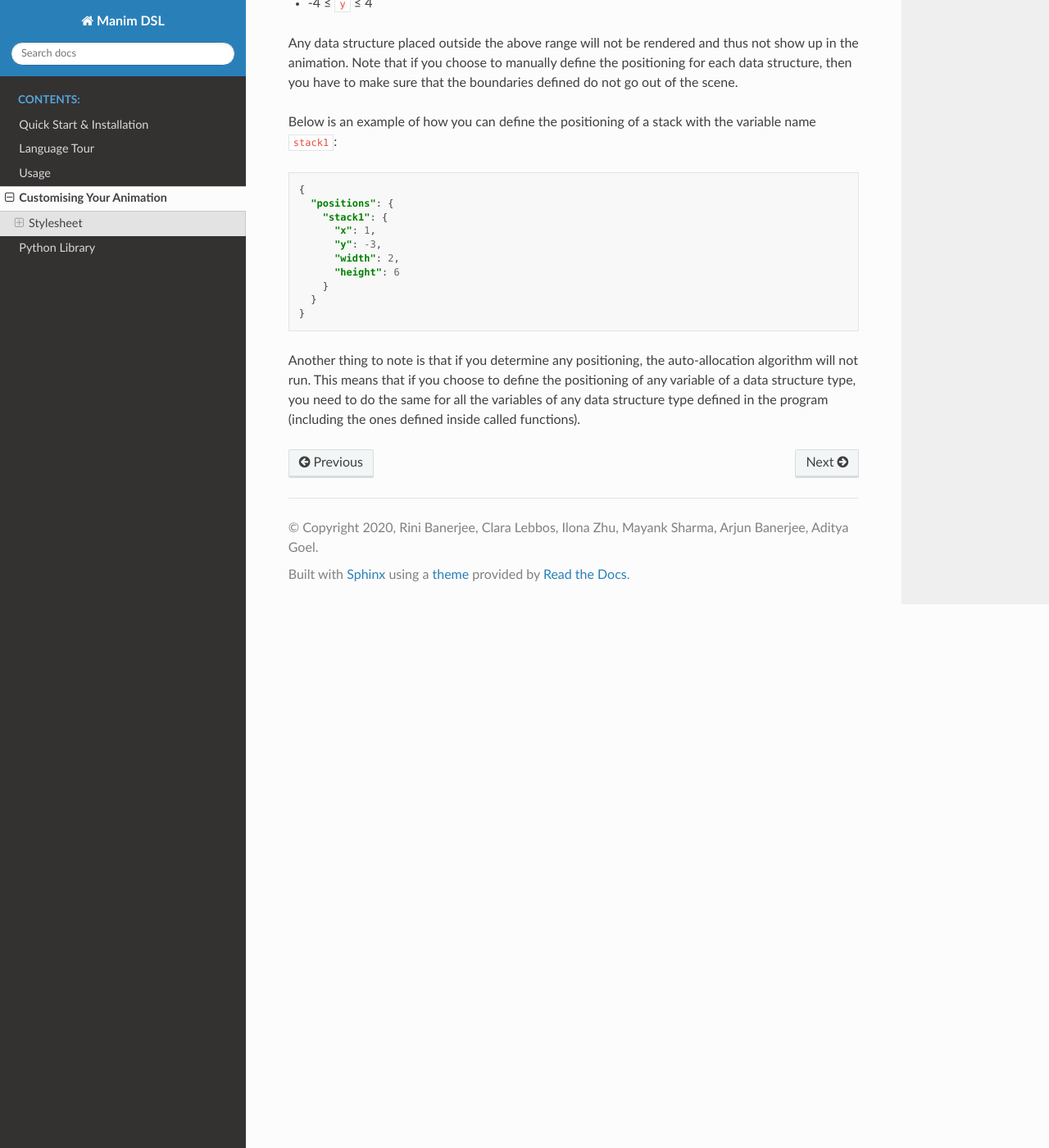
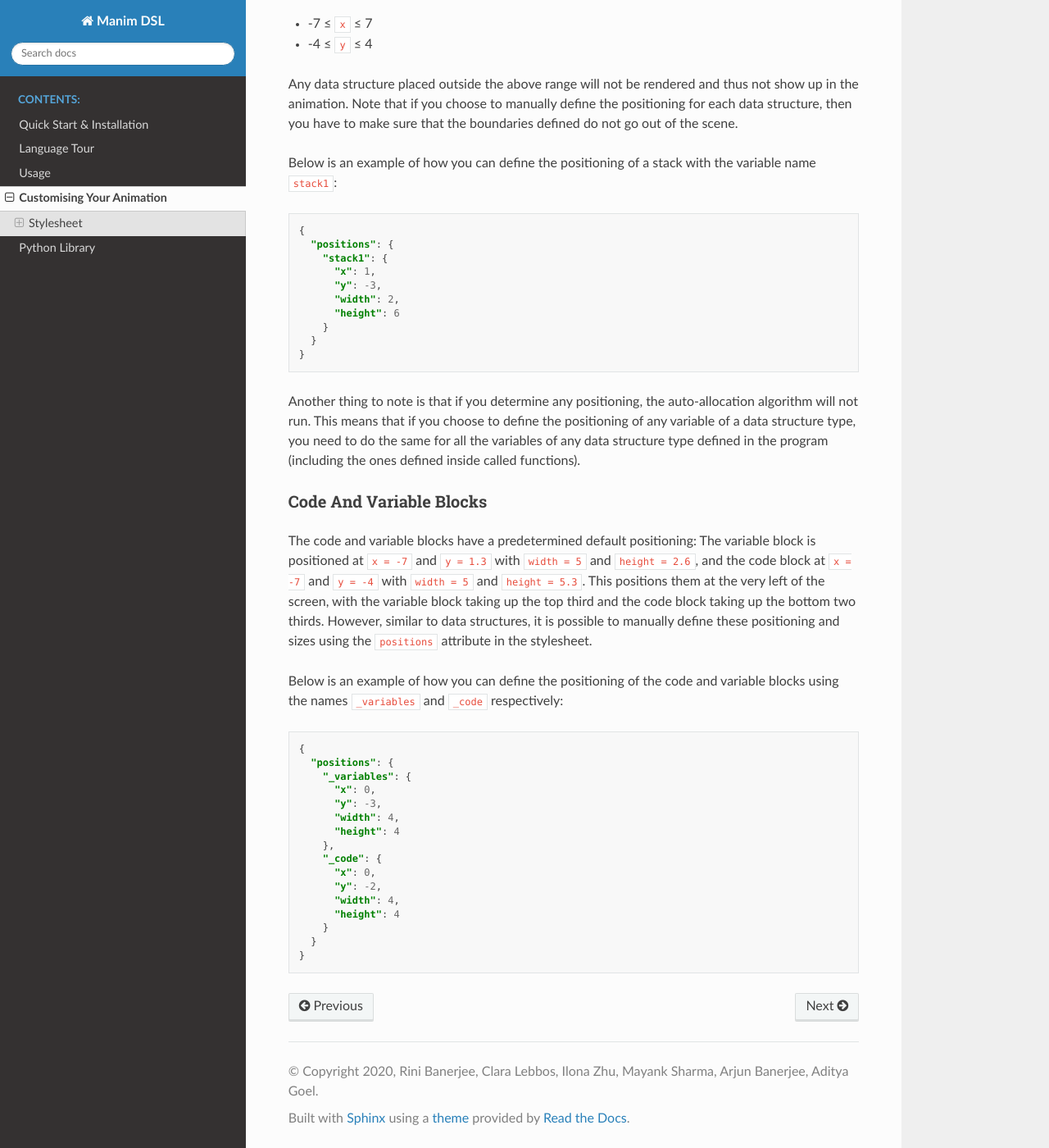
Before and after one commit to VAlgoLang/valgolang.github.io, a Sphinx documentation site: the page built from source/customisation.rst, in a window 1280 px wide and 1400 px high, scrolled down 5444 px. Shown: the whole window at 82% size. Built offline with Sphinx 7.4.7 and the Read the Docs theme 2.0.0, drawn with Linux system fonts in a browser that asks for light colours.

Commit message:
Feature/ch337/add code and variable block positioning to (#28)
* Added documentation for syntax highlighting

* Minor rephrasing

* Forgot to push tab and whitespace

* Added documentation for code and variable block positioning

* Minor phrasing changes

Co-authored-by: Rini Banerjee <rbanerjee20@gmail.com>

```diff
--- a/source/customisation.rst
+++ b/source/customisation.rst
@@ -96,7 +96,6 @@ Syntax highlighting utlizes the `Pygment <https://pygments.org/demo/>`_ library.
       "syntaxHighlightingStyle": "inkpot"
     }
 
-
 The values accepted for this are the following:
  * "inkpot"
  * "solarized-dark"
@@ -116,6 +115,7 @@ Displaying new lines entered in your DSL is enabled as a default. To switch off
     {
       "displayNewLinesInCode": false
     }
+
 
 Code Syntax Highlighting Tabulation
 ^^^^^^^^^^^^^^^^^^^^^^^^^^^^^^^^^^^
@@ -215,8 +215,10 @@ In a program where ``stack1`` is a variable of type ``Stack``, ``stack1`` would
   * ``textColor`` : ``"green"``
 
 Positioning
-^^^^^^^^^^^
+^^^^^^^^^^^^^^^^^^^^^^
 
+Data structures
+^^^^^^^^^^^^^^^
 The compiler runs an algorithm to automatically allocate space and position for each data structure defined as a variable in the program. However, you can manually define these positioning and sizes using the ``positions`` block.
 
 The way to do this is by specifying a rectangular boundary where the data structure will always stay within. There are 4 compulsory fields to define a valid boundary:
@@ -249,3 +251,30 @@ Below is an example of how you can define the positioning of a stack with the va
     }
 
 Another thing to note is that if you determine any positioning, the auto-allocation algorithm will not run. This means that if you choose to define the positioning of any variable of a data structure type, you need to do the same for all the variables of any data structure type defined in the program (including the ones defined inside called functions).
+
+Code And Variable Blocks
+^^^^^^^^^^^^^^^^^^^^^^^^
+
+The code and variable blocks have a predetermined default positioning: The variable block is positioned at ``x = -7`` and ``y = 1.3`` with ``width = 5`` and ``height = 2.6``, and the code block at ``x = -7`` and ``y = -4`` with ``width = 5`` and ``height = 5.3``. This positions them at the very left of the screen, with the variable block taking up the top third and the code block taking up the bottom two thirds.
+However, similar to data structures, it is possible to manually define these positioning and sizes using the ``positions`` attribute in the stylesheet.
+
+Below is an example of how you can define the positioning of the code and variable blocks using the names ``_variables`` and ``_code`` respectively:
+
+.. code:: json
+
+    {
+      "positions": {
+        "_variables": {
+          "x": 0,
+          "y": -3,
+          "width": 4,
+          "height": 4
+        },
+        "_code": {
+          "x": 0,
+          "y": -2,
+          "width": 4,
+          "height": 4
+        }
+      }
+    }
```
